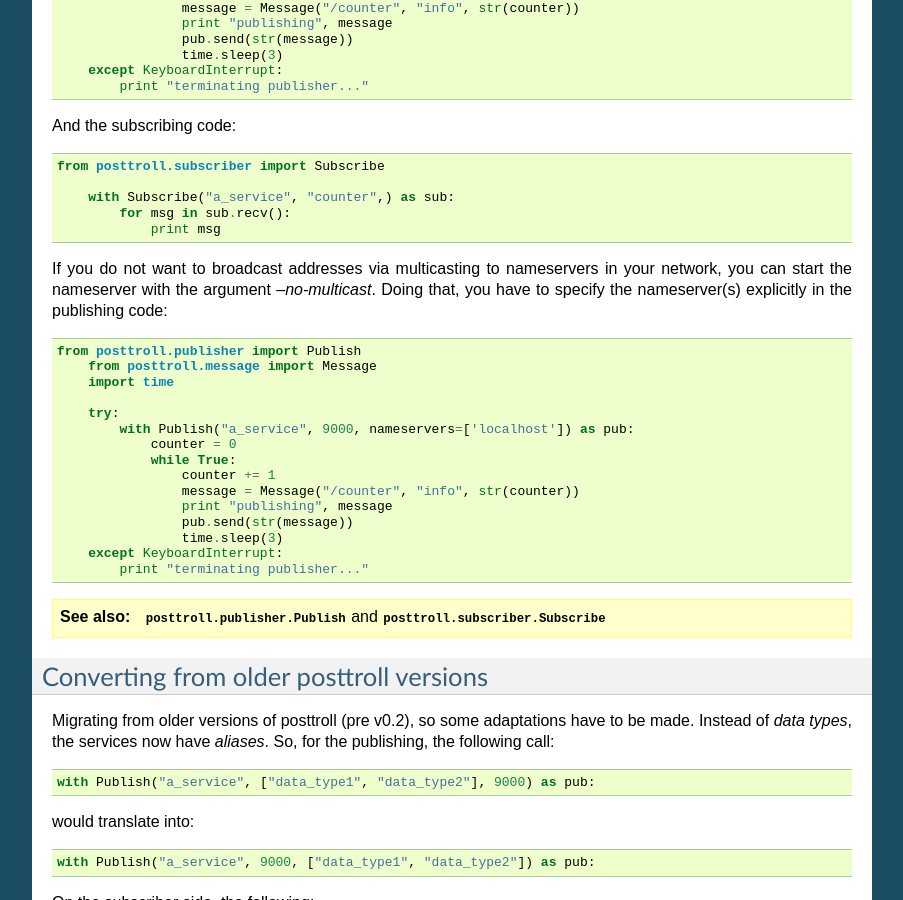
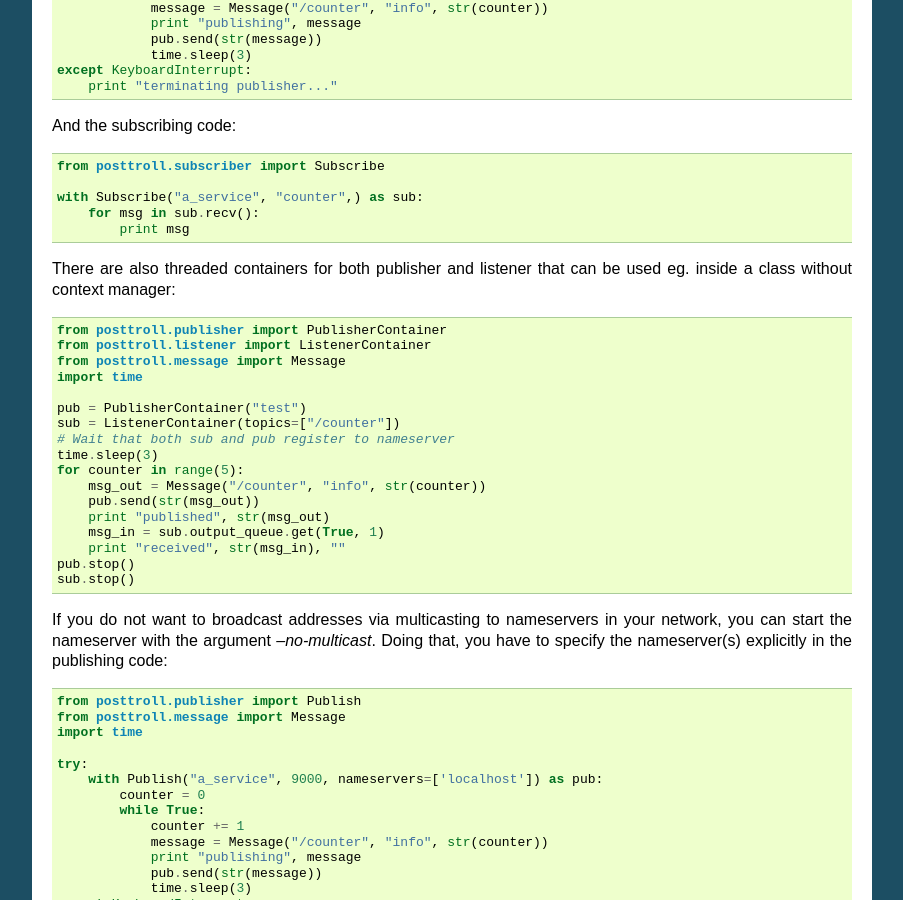
Before and after one commit to pytroll/posttroll, a Sphinx documentation site: the page built from doc/source/index.rst, in a window 1280 px wide and 900 px high, scrolled down 990 px. Shown: the whole window, without its empty margins (198-1101 px from the left). Built offline with Sphinx 7.4.7, drawn with Linux system fonts in a browser that asks for light colours.

Commit message:
Add examples how to use containers, fix indendations

```diff
--- a/doc/source/index.rst
+++ b/doc/source/index.rst
@@ -47,48 +47,69 @@ So, after starting the nameserver, making two processes communicate is fairly
 easy. Here is an example of publishing code::
 
         from posttroll.publisher import Publish
-            from posttroll.message import Message
-            import time
+        from posttroll.message import Message
+        import time
 
-            try:
-                with Publish("a_service", 9000) as pub:
-                    counter = 0
-                    while True:
-                        counter += 1
-                        message = Message("/counter", "info", str(counter))
-                        print "publishing", message
-                        pub.send(str(message))
-                        time.sleep(3)
-            except KeyboardInterrupt:
-                print "terminating publisher..."
+        try:
+            with Publish("a_service", 9000) as pub:
+                counter = 0
+                while True:
+                    counter += 1
+                    message = Message("/counter", "info", str(counter))
+                    print "publishing", message
+                    pub.send(str(message))
+                    time.sleep(3)
+        except KeyboardInterrupt:
+            print "terminating publisher..."
 
 And the subscribing code::
 
     from posttroll.subscriber import Subscribe
 
-        with Subscribe("a_service", "counter",) as sub:
-            for msg in sub.recv():
-                print msg
+    with Subscribe("a_service", "counter",) as sub:
+        for msg in sub.recv():
+            print msg
+
+There are also threaded containers for both publisher and listener that can be
+used eg. inside a class without context manager::
+
+        from posttroll.publisher import PublisherContainer
+        from posttroll.listener import ListenerContainer
+        from posttroll.message import Message
+        import time
+
+        pub = PublisherContainer("test")
+        sub = ListenerContainer(topics=["/counter"])
+        # Wait that both sub and pub register to nameserver
+        time.sleep(3)
+        for counter in range(5):
+            msg_out = Message("/counter", "info", str(counter))
+            pub.send(str(msg_out))
+            print "published", str(msg_out)
+            msg_in = sub.output_queue.get(True, 1)
+            print "received", str(msg_in), ""
+        pub.stop()
+        sub.stop()
 
 If you do not want to broadcast addresses via multicasting to nameservers in your network,
 you can start the nameserver with the argument *--no-multicast*. Doing that, you have
 to specify the nameserver(s) explicitly in the publishing code::
 
         from posttroll.publisher import Publish
-            from posttroll.message import Message
-            import time
+        from posttroll.message import Message
+        import time
 
-            try:
-                with Publish("a_service", 9000, nameservers=['localhost']) as pub:
-                    counter = 0
-                    while True:
-                        counter += 1
-                        message = Message("/counter", "info", str(counter))
-                        print "publishing", message
-                        pub.send(str(message))
-                        time.sleep(3)
-            except KeyboardInterrupt:
-                print "terminating publisher..."
+        try:
+            with Publish("a_service", 9000, nameservers=['localhost']) as pub:
+                counter = 0
+                while True:
+                    counter += 1
+                    message = Message("/counter", "info", str(counter))
+                    print "publishing", message
+                    pub.send(str(message))
+                    time.sleep(3)
+        except KeyboardInterrupt:
+            print "terminating publisher..."
 
 .. seealso:: :class:`posttroll.publisher.Publish`
              and :class:`posttroll.subscriber.Subscribe`
```
